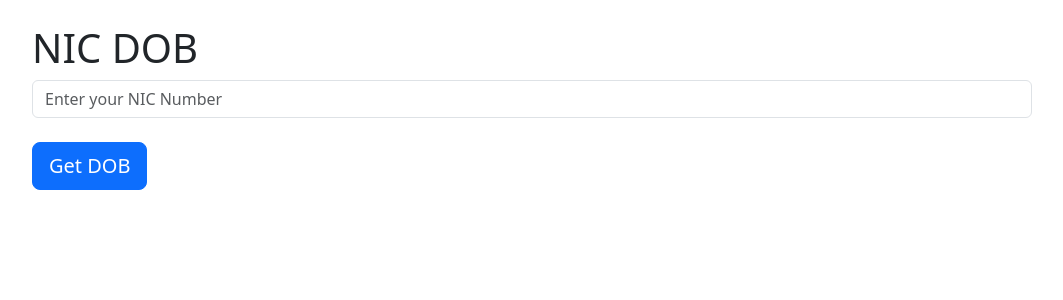
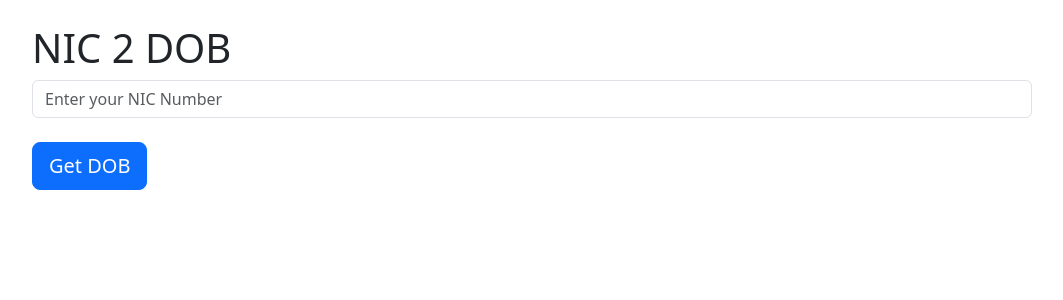
Before and after one commit to NexTechGen/nicTOdob, a Flask app: page / in a window 1280 px wide. Shown: the part 56-356 px from the top of the page, without its empty margins (108-1171 px from the left). Run offline with Flask 3, Linux system fonts and the light colour scheme.

Commit message:
Update index.html

```diff
--- a/templates/index.html
+++ b/templates/index.html
@@ -2,7 +2,7 @@
 
 {% block content %}
 <div class="mb-3">
-    <h1>NIC  DOB</h1>
+    <h1>NIC 2 DOB</h1>
     <form action="/getNic" method="get">
       <input id="nic" name="nic" class="form-control" placeholder="Enter your NIC Number"> <br>
         <button type="submit" class="btn btn-primary btn-lg" >Get DOB</button>
```
